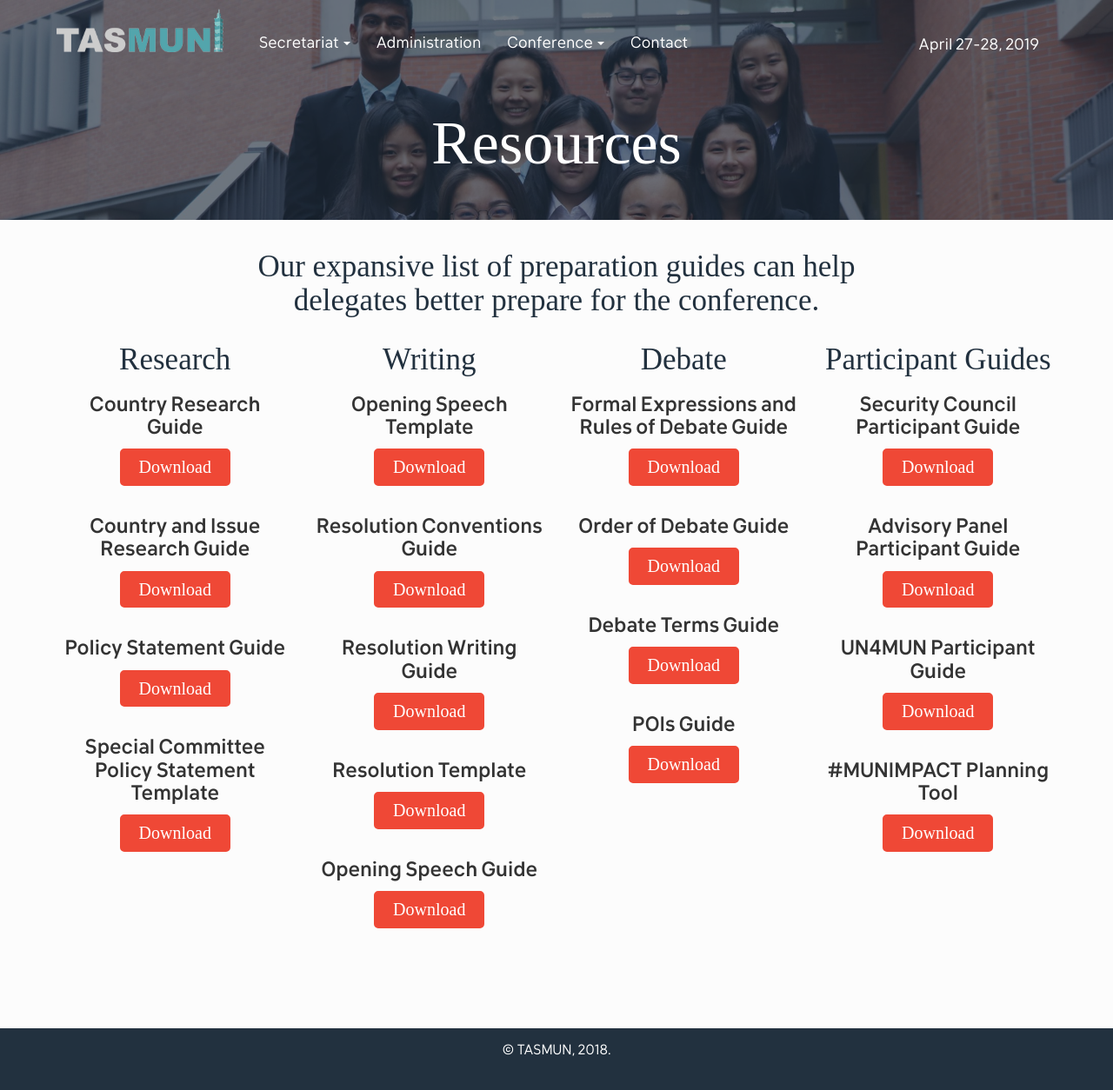
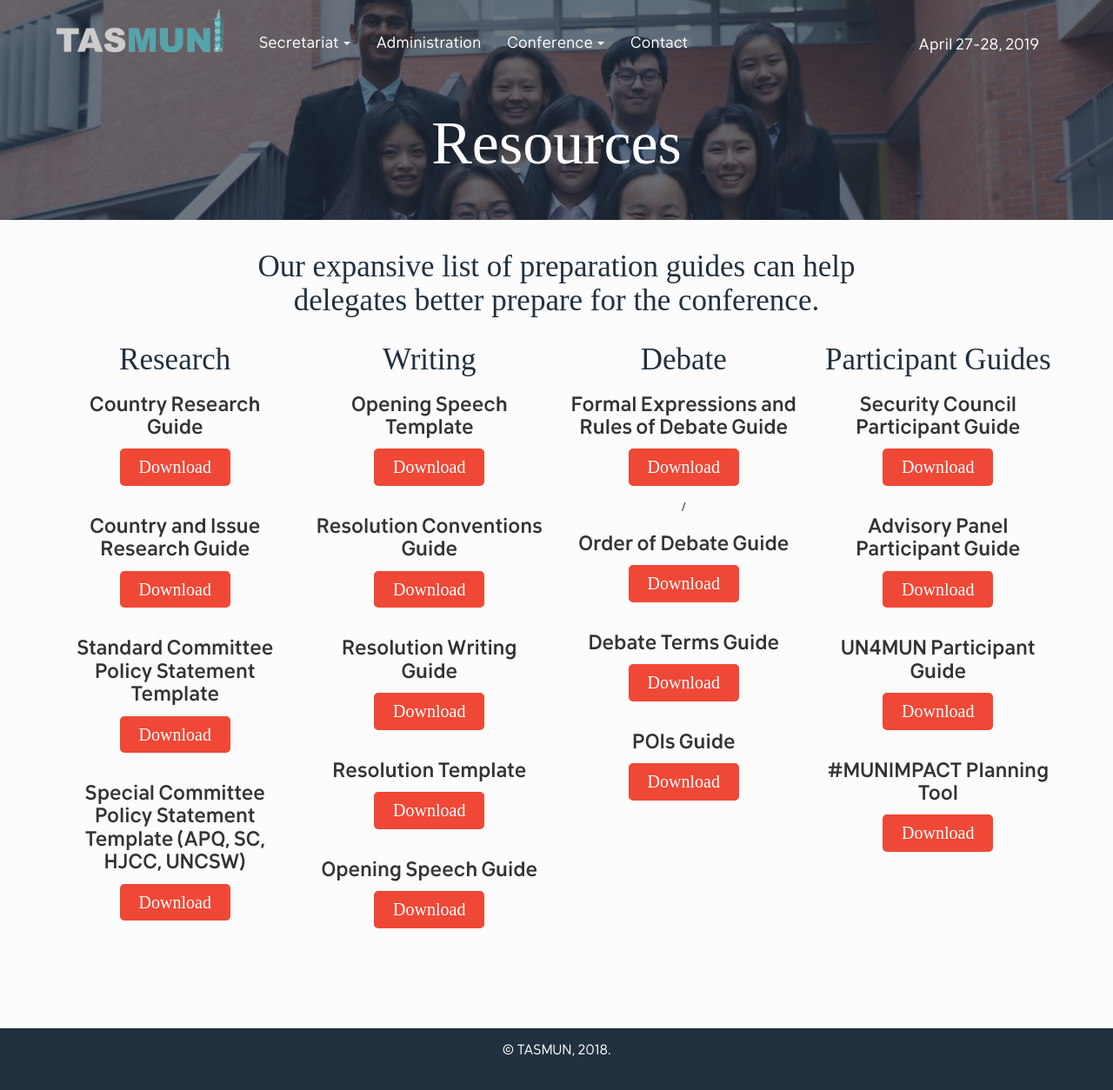
Before and after one commit to alexandernext/tasmun, a Jekyll site: the page built from resources.html, in a window 1280 px wide. Shown: the top 1254 px of the page at 87% size. Built offline with Jekyll 4.4.1, drawn with Linux system fonts in a browser that asks for light colours; some web fonts are replaced.

Commit message:
Update resources.html

```diff
--- a/resources.html
+++ b/resources.html
@@ -16,11 +16,11 @@ title: Resources
     <a href="assets/guides/country-issue-research.pdf" class="btn btn-info">Download</a>
   </div>
   <div class="item">
-    <h3 class="item-title">Policy Statement Guide</h3>
+    <h3 class="item-title">Standard Committee Policy Statement Template</h3>
     <a href="assets/guides/policy-statements.pdf" class="btn btn-info">Download</a>
   </div>
   <div class="item">
-    <h3 class="item-title">Special Committee Policy Statement Template</h3>
+    <h3 class="item-title">Special Committee Policy Statement Template (APQ, SC, HJCC, UNCSW)</h3>
     <a href="assets/guides/advisory-policy-statements.pdf" class="btn btn-info">Download</a>
   </div>
 </div>
@@ -53,7 +53,7 @@ title: Resources
     <h3 class="item-title">Formal Expressions and Rules of Debate Guide</h3>
     <a href="assets/guides/formal-expressions.pdf" class="btn btn-info">Download</a>
   </div>
-  <div class="item">
+  <div class="item">/
     <h3 class="item-title">Order of Debate Guide</h3>
     <a href="assets/guides/order-of-debate.pdf" class="btn btn-info">Download</a>
   </div>
```
